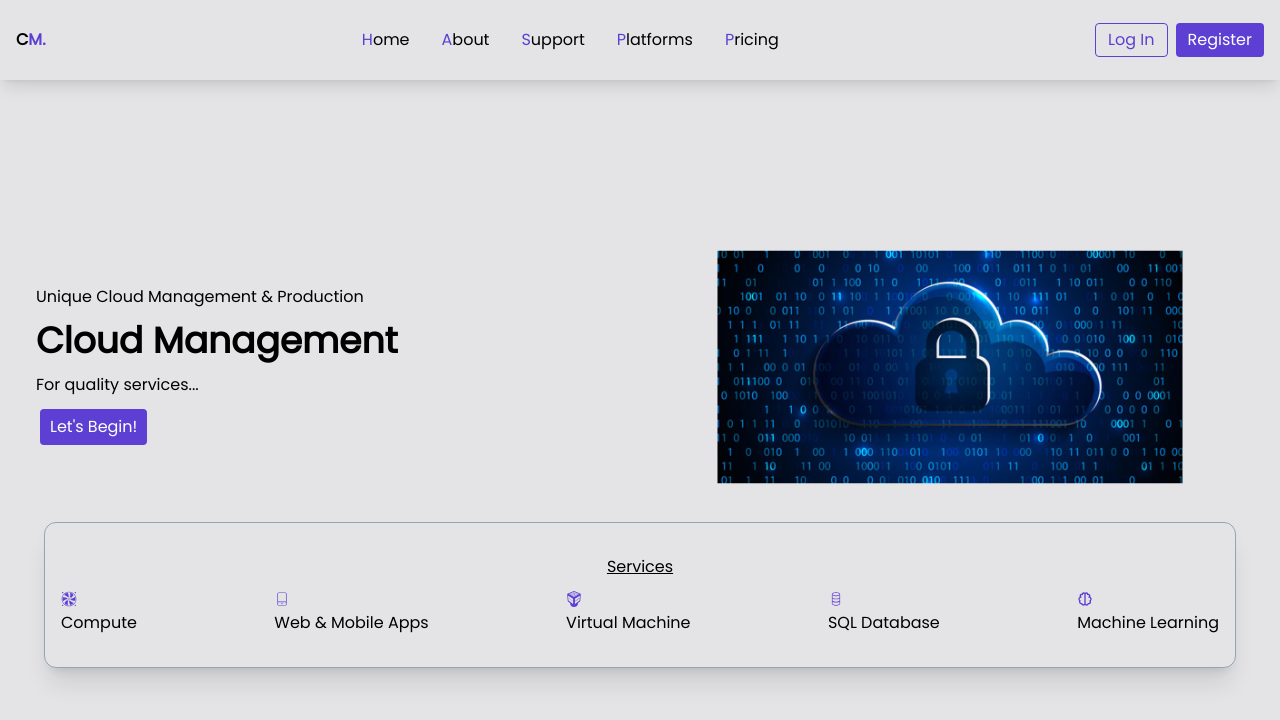
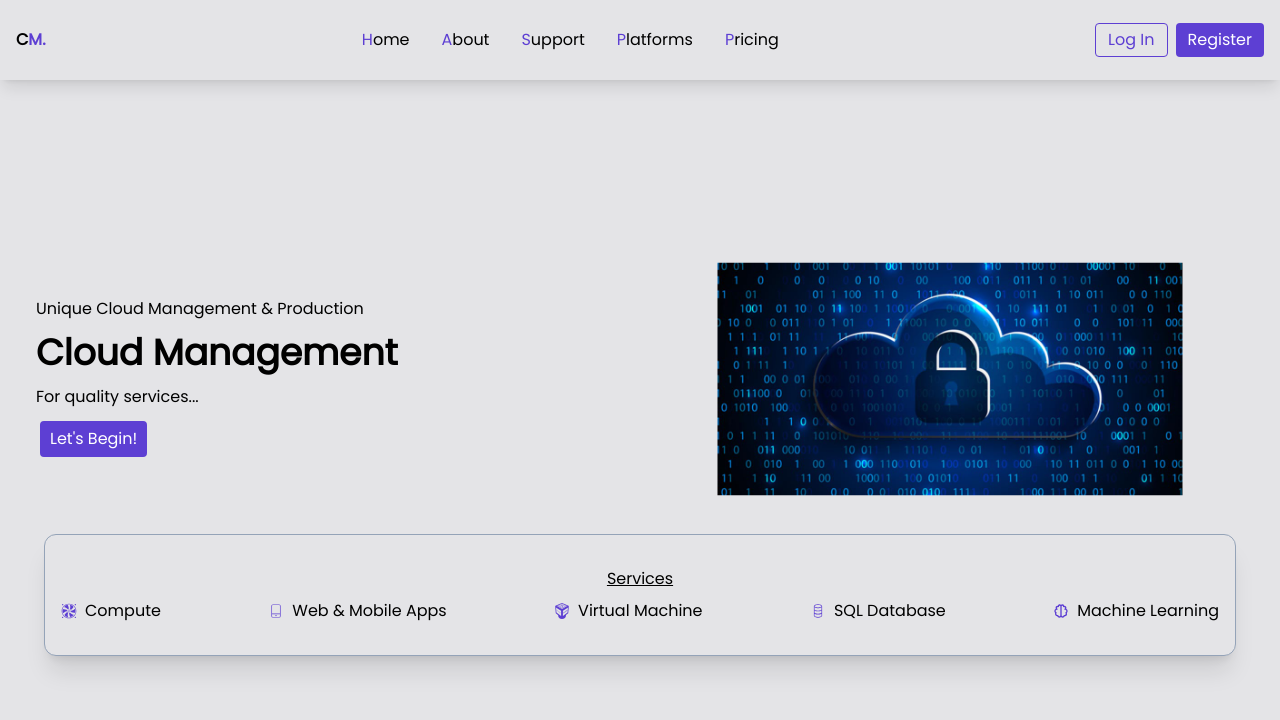
Before and after one commit to ferenczidavid/data_services, a React (Vite) app: page / in a window 1280 px wide. Shown: the top 720 px of the page. Built offline with nearby package versions, Linux system fonts and the light colour scheme.

Commit message:
home finished

```diff
--- a/src/features/Home.jsx
+++ b/src/features/Home.jsx
@@ -55,7 +55,7 @@ const Home = () => {
         <div className='mx-6 -translate bottom-5 flex flex-col py-8 bg-zinc-200 border border-slate-400 rounded-xl text-center shadow-xl items-center col-span-2'>
           <p className='underline cursor-default'>Services</p>
           <ul className='w-full whitespace-nowrap flex justify-center md:justify-between pt-2 flex-wrap gap-2'>
-            {services.map((item, i) => (<li key={`service_item_${i}`} className='basis-[100px] justify-center gap-2 inline-flex md:inline-block cursor-default'>{item.icon}{item.label}</li>))}
+            {services.map((item, i) => (<li key={`service_item_${i}`} className='basis-[100px] justify-center gap-2 inline-flex  cursor-default'>{item.icon}{item.label}</li>))}
           </ul>
         </div>
       </div>
```
Also changed, not shown: src/components/common/Button.jsx (+0 -10 lines).
